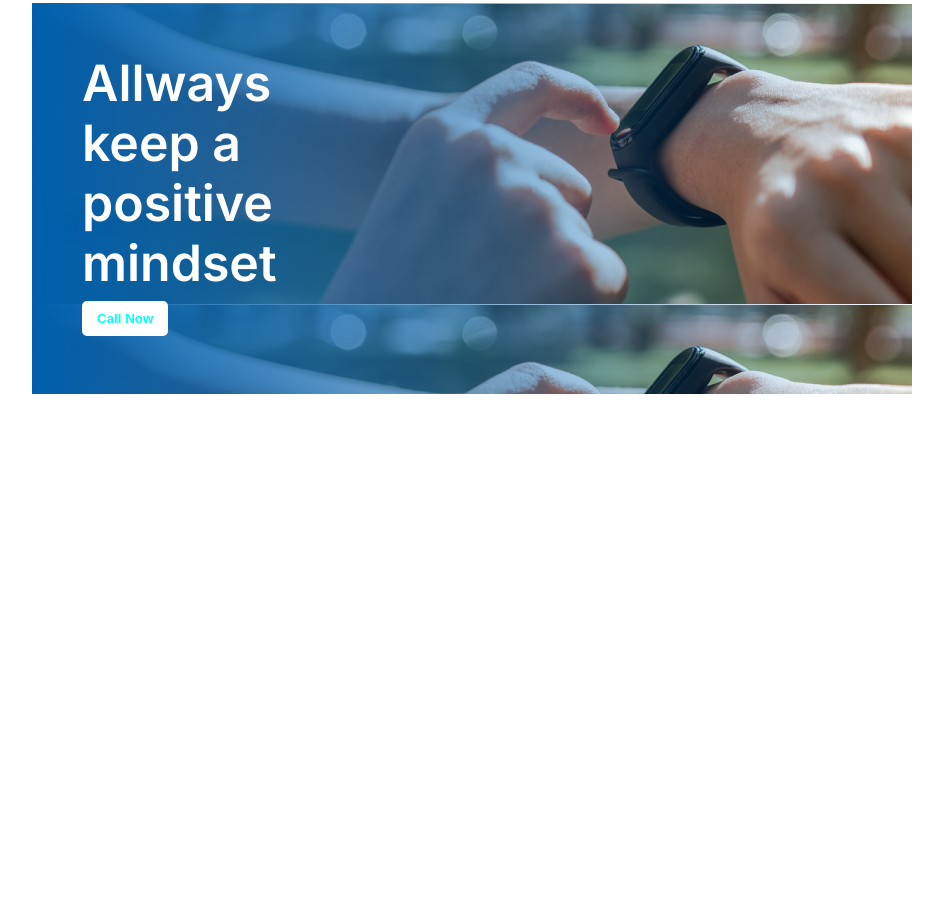
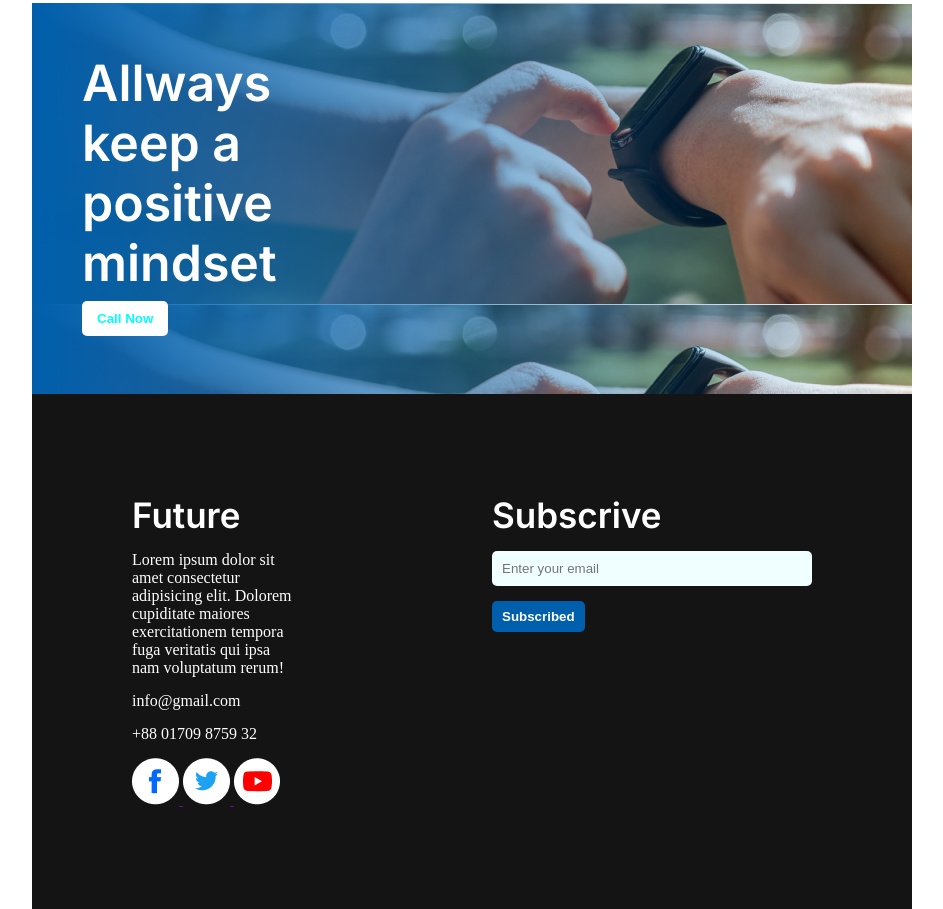
Before and after one commit to remontripura/new-year-new-me, a plain HTML site: page index.html in a window 1280 px wide. Shown: the part 2393-3302 px from the top of the page, without its empty margins (168-1111 px from the left). Before the commit the page ends 2787 px from the top, so only its background shows below. Drawn offline with Linux system fonts and the light colour scheme.

Commit message:
footer added

```diff
--- a/index.html
+++ b/index.html
@@ -70,7 +70,29 @@
             <h3 class="contact-title">Allways keep a positive mindset</h3>
             <button class="contact-btn"><a href="">Call Now</a></button>
         </div>
-
     </section>
+    <!-- Footer Area -->
+    <footer class="footer">
+        <div class="footer-one">
+            <h3 class="footer-title">Future</h3>
+            <p class="footer-description">Lorem ipsum dolor sit amet consectetur adipisicing elit. Dolorem cupiditate maiores exercitationem tempora fuga veritatis qui ipsa nam voluptatum rerum!</p>
+            <p class="footer-contact">info@gmail.com</p>
+            <p class="footer-contact">+88 01709 8759 32</p>
+            <a class="footer-link" href="">
+                <img src="images/icons/fb.png" alt="">
+            </a>
+            <a class="footer-link" href="">
+                <img src="images/icons/twitter.png" alt="">
+            </a>
+            <a class="footer-link" href="">
+                <img src="images/icons/youtube.png" alt="">
+            </a>
+        </div>
+        <div class="footer-two">
+            <h3 class="footer-title">Subscrive</h3>
+            <input class="footer-email" type="email" name="" id="" placeholder="Enter your email">
+            <button class="primary-btn">Subscribed</button>
+        </div>
+    </footer>
 </body>
 </html>
--- a/styles/style.css
+++ b/styles/style.css
@@ -82,8 +82,6 @@ section{
     margin-right: 200px;
     padding: 50px 650px 50px 50px;
     background: linear-gradient(90deg, #005FAC 0%, rgba(0, 95, 172, 0) 100%),  url('../images/watch.png');
-    /* background-repeat: no-repeat;
-    background-position: left, right; */
 }
 
 .contact-title{
@@ -105,3 +103,33 @@ section{
     text-decoration: none;
     font-weight: bold;
 }
+/* Footer Style */
+.footer{
+    display: flex;
+    background: #151414;
+    color: #FFFFFF;
+    margin-left: 200px;
+    margin-right: 200px;
+    padding: 100px;
+    gap: 200px;
+}
+
+.footer-title{
+ font-weight: 700;
+ font-size: 35px;
+ font-family: inter;
+}
+.footer-title, .footer-description, .footer-contact, .footer-email{
+    margin-bottom: 15px;
+}
+.footer-email{
+    padding: 10px;
+    background-color: azure;
+    border: none;
+    border-radius: 5px;
+    width: 300px;
+}
+.footer .primary-btn{
+    background-color: #005FAC;
+    color:#FFFFFF;
+}
```
